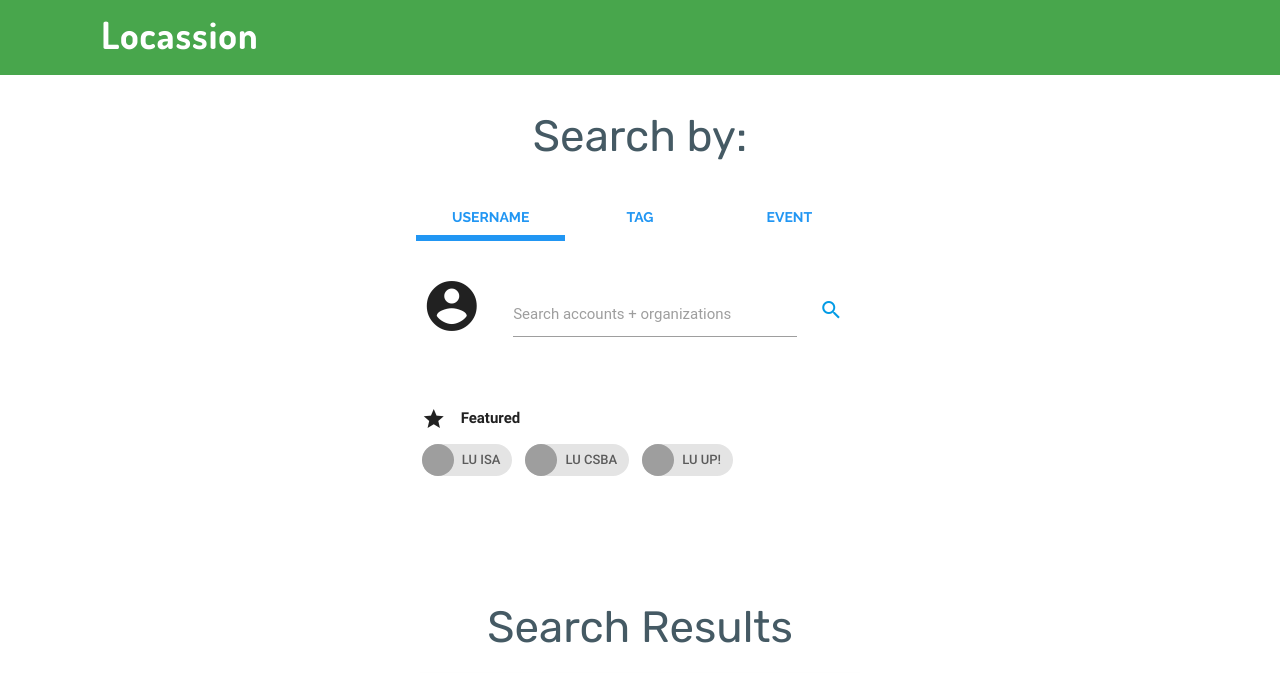
After one commit to deepsheth/Locassion_Web_App, a PHP site: page /webpages/search.php in a window 1280 px wide. The commit adds this page. Shown: the top 673 px of the page. Run offline with PHP 8.4, Linux system fonts and the light colour scheme; some libraries are stand-ins or nearby versions; some web fonts are replaced; grey boxes are pictures that could not be loaded.

Commit message:
All new search page for tags, usernames, and events

```diff
--- a/style.css
+++ b/style.css
@@ -89,6 +89,14 @@ header ul {
     display: inline-block;
 }
 
+
+/* Allows jQuery animations like .slideDown which require element to be hidden,
+but Materialize .hide will not work since it has !important which will prevent .slideDown from working */
+
+.simple-hide {
+    display: none;
+}
+
 .large-icon {
     font-size: 3em;
 }
@@ -113,7 +121,8 @@ header ul {
     height: inherit;
 }
 
-#event-dashboard #map,  #event-hist #map {
+#event-dashboard #map,
+#event-hist #map {
     width: 100%;
     display: inline-block;
     height: 80vh;
@@ -148,6 +157,8 @@ header ul {
     color: #FFF;
     font-weight: bold;
     font-size: 1.5em;
+    border-top: 1px solid #455a64;
+    border-bottom: 1px solid #455a64;
 }
 
 .cust-collection .collection-item:first-child:before {
@@ -156,7 +167,6 @@ header ul {
     padding: .4em .5em;
     background: #263238;
     color: #FFF;
-
 }
 
 #event-details #map {
@@ -186,7 +196,7 @@ header ul {
     padding: .1em 0;
 }
 
-#side-bar .tabs .indicator {
+.tabs .indicator {
     background: #2196F3;
     height: 0.375em;
 }
@@ -317,18 +327,19 @@ h3 {
     vertical-align: middle;
 }
 
-#side-bar .card-content {
+#side-bar .card.dyn .card-content {
     padding-bottom: 0;
 }
 
-#side-bar .card p {
+.card.dyn p {
     max-height: 10em;
     overflow-y: auto;
     line-height: 1.75;
     margin: 1em 0;
 }
 
-#side-bar .chip {
+#side-bar .chip,
+#search-result .chip {
     background: #FFF;
     transition: all 0.25s ease-in-out;
     -moz-transition: all 0.25s ease-in-out;
@@ -348,7 +359,7 @@ h3 {
 }
 
 #side-bar .chip:hover,
-.side-nav .chip:hover {
+.side-nav .chip:hover, {
     background: #F4F4F4;
     color: #48A64C;
 }
@@ -357,7 +368,7 @@ h3 {
     max-height: 6.25em;
 }
 
-#side-bar .card.dyn .card-title {
+.card.dyn .card-title {
     line-height: 26px;
 }
 
@@ -776,7 +787,7 @@ p.reading {
 }
 
 #event-dashboard header,
-#event-hist header ,
+#event-hist header,
 #friend-dashboard header {
     margin-bottom: 5em;
 }
@@ -1174,6 +1185,20 @@ input[type=range]::-webkit-slider-runnable-track {
     margin: 0;
 }
 
+#search .btn-search {
+    margin-top: 1.5em;
+    display: inline-block;
+}
+
+#search .chip {
+    font-family: "Roboto";
+}
+
+#search .chip:hover {
+    background: #D3D3D3;
+    color: #000;
+}
+
 @media only screen and (max-width:600px) {
     header {
         font-size: .9em;
--- a/webpages/friends_dashboard.php
+++ b/webpages/friends_dashboard.php
@@ -111,7 +111,7 @@
                     <div class="col s12">
                     <a data-target="create_group_modal" class="btn-group waves-effect waves-light blue btn modal-trigger tooltipped disabled" data-position="bottom" data-delay="0" data-tooltip="Group friends into a  List"><i class="material-icons left">playlist_add</i>Group</a>
                     <a data-target="delete_modal" class="btn-delete waves-effect waves-light btn btn-flat modal-trigger tooltipped" data-position="bottom" data-delay="0" data-tooltip="Remove friends"><i class="material-icons">delete_sweep</i></a>
-                    <a href="/edit_friends.php" class="waves-effect waves-light btn btn-flat tooltipped" data-position="bottom" data-delay="0" data-tooltip="Search friends to add/remove"><i class="material-icons">search</i></a>
+                    <a href="/webpages/search.php" class="waves-effect waves-light btn btn-flat tooltipped" data-position="bottom" data-delay="0" data-tooltip="Search friends to add/remove"><i class="material-icons">search</i></a>
                     <p class="chip right title">
                         <span class="num-selected">0</span> Friends Selected
                     </p>
--- /dev/null
+++ b/webpages/search.php
@@ -0,0 +1,198 @@
+<!DOCTYPE html>
+<html>
+
+<head>
+
+    <!-- Basic Page Needs
+	================================================== -->
+    <meta charset="utf-8">
+    <title>Locassion | Search</title>
+    <meta name="description" content="Locassion: Web App">
+    <meta name="author" content="Deep Sheth">
+
+    <!-- CSS
+	================================================== -->
+    <link href='https://fonts.googleapis.com/css?family=Dosis:700' rel='stylesheet' type='text/css'>
+    <link rel="stylesheet" href="https://cdnjs.cloudflare.com/ajax/libs/materialize/0.97.7/css/materialize.min.css">
+    <link href='https://fonts.googleapis.com/css?family=Raleway:400,600,700|Rubik:400|Material+Icons' rel='stylesheet' type='text/css'>
+    <link rel="stylesheet" href="/style.css">
+
+    <!-- Favicons
+	================================================== -->
+    <link rel="icon" type="image/png" href="/favicon.png" />
+
+    <!-- Mobile Specific Metas
+	================================================== -->
+    <meta name="viewport" content="width=device-width, initial-scale=1, maximum-scale=1">
+
+    <!-- Analytics
+	================================================== -->
+
+
+    <!-- Page Specific Styles and Scripts
+	================================================== -->
+    <script src="https://www.gstatic.com/firebasejs/3.2.0/firebase.js"></script>
+    <script src="https://www.gstatic.com/firebasejs/3.1.0/firebase-app.js"></script>
+    <script src="https://www.gstatic.com/firebasejs/3.1.0/firebase-auth.js"></script>
+    <script src="https://www.gstatic.com/firebasejs/3.1.0/firebase-database.js"></script>
+    <script src="https://www.gstatic.com/firebasejs/3.1.0/firebase-storage.js"></script>
+    <script src="https://cdnjs.cloudflare.com/ajax/libs/jquery/2.1.1/jquery.min.js"></script>
+    <script src="https://cdnjs.cloudflare.com/ajax/libs/materialize/0.97.7/js/materialize.min.js"></script>
+    <script src="/js/script.js"></script>
+
+</head>
+
+<body id="search">
+    <header class="primary-green row">
+
+        <h1 class="col s12 m4 l2"><a href="/" class="white-text">Locassion</a></h1>
+
+        <ul class="col s12 m8 l10">
+            <div class="flex-container menu-buttons">
+                <script>
+                    addMenuButton("dropdown");
+
+                    $(document).ready(function () {
+                        getSearchQuery();
+                    });
+                </script>
+            </div>
+        </ul>
+    </header>
+    <div class="container">
+
+        <div class="row">
+            <div class="section">
+                <h3>Search by:</h3>
+            </div>
+
+            <div class="row">
+                <div class="col s12 m6 offset-m3">
+                    <ul class="tabs tabs-fixed-width">
+                        <li class="tab col s4"><a class="blue-text" href="#t_username">Username</a></li>
+                        <li class="tab col s4"><a class="blue-text" href="#t_tag">Tag</a></li>
+                        <li class="tab col s4 "><a class="blue-text" href="#t_event">Event</a></li>
+                    </ul>
+                </div>
+            </div>
+            <div id="t_username" class="col s12">
+                <div class="row section">
+                    <div class="col s12 m6 offset-m3">
+                        <div class="row">
+                            <i class="col s2 material-icons medium left">account_circle</i>
+                            <div class="input-field col s8">
+                                <input id="f_username" type="text">
+                                <label for="f_username">Search accounts + organizations</label>
+                            </div>
+                            <div class="col s1">
+                                <a href="#search-result" class="btn-search"><i class="material-icons">search</i></a>
+                            </div>
+                        </div>
+
+
+                        <div class="section">
+                            <p><i class="material-icons left">star</i><span class="title">Featured</span></p>
+                            <p><a href=""><span class="chip chip-margin-right"><img src="https://avatars3.githubusercontent.com/u/8071305?v=3&s=460" alt="Contact Person">LU ISA</span></a><a href=""><span class="chip chip-margin-right"><img src="https://avatars3.githubusercontent.com/u/8071305?v=3&s=460" alt="Contact Person">LU CSBA</span></a><a href=""><span class="chip chip-margin-right"><img src="https://avatars3.githubusercontent.com/u/8071305?v=3&s=460" alt="Contact Person">LU UP!</span></a></p>
+                        </div>
+
+                    </div>
+                </div>
+            </div>
+            <div id="t_tag" class="col s12">
+                <div class="row section">
+                    <div class="col s12 m6 offset-m3">
+                        <div class="row">
+                            <i class="col s2 material-icons medium left">local_offer</i>
+                            <div class="input-field col s8">
+                                <input id="f_tag" type="text">
+                                <label for="f_tag">Search event tags</label>
+                            </div>
+                            <div class="col s1">
+                                <a href="#search-result" class="btn-search"><i class="material-icons">search</i></a>
+                            </div>
+                        </div>
+                        <div class="section">
+                            <p><i class="material-icons left">trending_up</i><span class="title">Trending</span></p>
+                            <p><a href=""><span class="chip chip-margin-right">#LU ISA</span></a><a href=""><span class="chip chip-margin-right">#LU CSBA</span></a><a href=""><span class="chip chip-margin-right">#LU UP!</span></a><a href=""><span class="chip chip-margin-right">#LU CSBA</span></a><a href=""><span class="chip chip-margin-right">#LeLaf</span></a></p>
+                        </div>
+                    </div>
+                </div>
+            </div>
+            <div id="t_event" class="col s12">
+                <div class="row section">
+                    <div class="col s12 m6 offset-m3">
+                        <div class="row">
+                            <i class="col s2 material-icons medium left">event_note</i>
+                            <div class="input-field col s8">
+                                <input id="f_event" type="text">
+                                <label for="f_event">Search event details</label>
+                            </div>
+                            <div class="col s1">
+                                <a href="#search-result" class="btn-search"><i class="material-icons">search</i></a>
+                            </div>
+                        </div>
+                        <div class="section">
+                            <p><i class="material-icons left">favorite</i><span class="title">Popular</span></p>
+                            <p><a href=""><span class="chip chip-margin-right">LU ISA</span></a><a href=""><span class="chip chip-margin-right">LU CSBA</span></a><a href=""><span class="chip chip-margin-right">LU UP!</span></a><a href=""><span class="chip chip-margin-right">LU CSBA</span></a><a href=""><span class="chip chip-margin-right">LeLaf</span></a></p>
+                        </div>
+                    </div>
+                </div>
+            </div>
+        </div>
+        <div class="row">
+            <div id="search-result" class="section">
+                <h3>Search Results</h3>
+                <div class="row">
+                    <div class="col s12 m6 offset-m3">
+                        <div class="card dyn">
+                            <div class="img-wrapper"><img class="responsive-img" src="http://www.skiheavenly.com/~/media/heavenly/images/732x260%20header%20images/events-heavenly-header.ashx" alt=""></div>
+                            <div class="card-content">
+                                <div class="row no-mar">
+                                    <div class="col s3">
+                                        <div class="row no-mar">
+                                            <div class="col s12 center-align mini-cal" title="Sat, Dec 24, 2016 9:56 AM">
+                                                <div class="day">Sat</div>
+                                                <div class="day-num">24</div>
+                                                <div class="month">Dec</div>
+                                                <div class="context">6 days ago</div>
+                                            </div>
+                                            <div class="col s12">
+                                                <div class="dyn_avatar" title="Host"><i class="material-icons tiny-icon circle tiny white icon green-text" title="Public Event">public</i></div>
+                                            </div>
+                                        </div>
+                                    </div>
+                                    <div class="col m9 l8 offset-l1 side-info">
+                                        <div class="card-title"><a href="/webpages/event_details.php?eventid=-KZjP6C7sPmMA9CnEwQW">nulla cupidatat deserunt esse nulla</a></div>
+                                        <div class="icon-hoverable add-cursor"><i title="Location" class="material-icons icons-inline left">place</i>457 Driggs Avenue, Fowlerville, Marshall Islands, 4427</div>
+                                        <div class="small-details">Aliquip reprehenderit dolor cupidatat enim amet est pariatur nostrud aute cupidatat.</div>
+                                        <div class="icon-hoverable"><i title="Time" class="material-icons icons-inline left">access_time</i>9:56 AM</div>
+                                    </div>
+                                </div>
+                                <div class="row no-mar">
+                                    <div class="span-padded center"><span data-target="dyn_modal" onclick="shareLink('-KZjP6C7sPmMA9CnEwQW')" class="add-cursor"><i class="material-icons">link</i></span><span>8 Friends — 0 Total Going</span></div>
+                                    <div class="row row-tight">
+                                        <p class="col s12">Id ullamco proident adipisicing esse eiusmod amet veniam.</p>
+                                    </div>
+                                    <div class="divider"></div>
+                                    <div class="flex-container tags"><a href="#" class="chip">#ipsum</a><a href="#" class="chip">#proident</a><a href="#" class="chip">#ullamco</a><a href="#" class="chip">#cupidatat</a></div>
+                                    <div class="divider"></div>
+                                    <div class="section">
+                                        <div class="col s12 center"><a href="#" class="btn-go waves-effect waves-light disabled dirty">Passed</a></div>
+                                    </div>
+                                </div>
+                            </div>
+                        </div>
+                    </div>
+                </div>
+            </div>
+        </div>
+    </div>
+
+
+    <?php
+        include_once(dirname(dirname(__FILE__)).'/templates/simple-footer.php');
+    ?>
+
+</body>
+
+</html>
```
Also changed, not shown: js/homepage.js (+16 -14 lines), js/script.js (+48 -9 lines), webpages/event_details.php (+4 -4 lines), webpages/log_in.php (+2 -19 lines), webpages/reset_pass.php (+2 -72 lines), webpages/reset_pass_email.php (+2 -18 lines).
